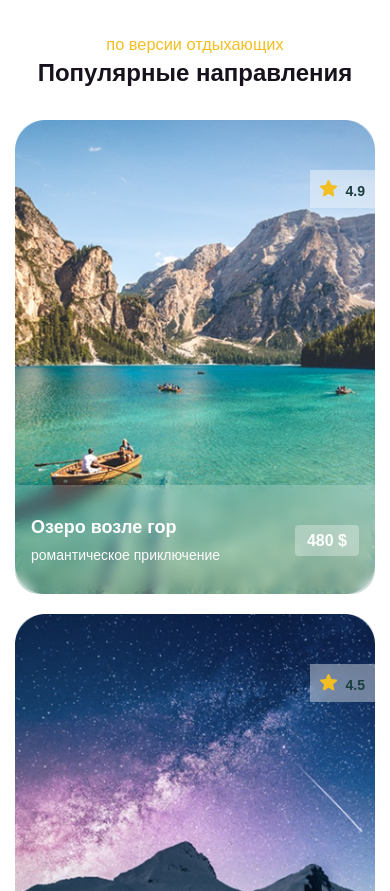
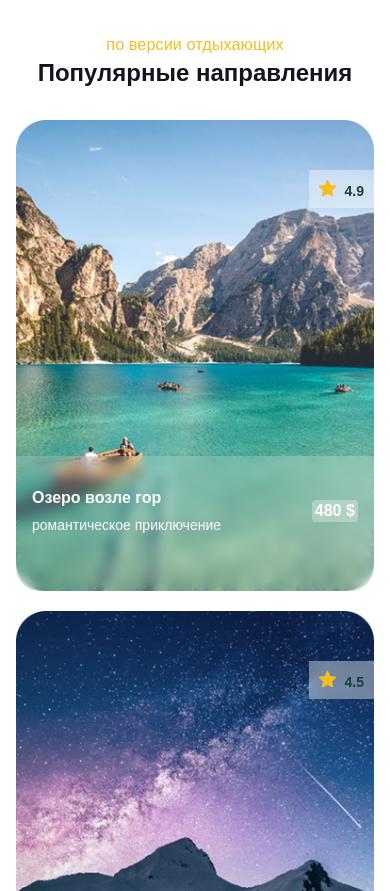
Before and after one commit to VladimirGene/rumtibet, a website built with Vite: page index.html in a window 390 px wide. Shown: the part 2340-3231 px from the top of the page. Built offline with nearby package versions, Linux system fonts and the light colour scheme.

Commit message:
correct adaptive

```diff
--- a/src/styles/section/_tour.scss
+++ b/src/styles/section/_tour.scss
@@ -13,6 +13,7 @@
 
 	&__title {
 		padding-bottom: 3.125rem;
+		text-align: center;
 
 		@media (max-width: 576px) {
 			padding-bottom: 2rem;
@@ -49,11 +50,13 @@
 	cursor: pointer;
 
 	@media (max-width: 992px) {
-		min-width: calc(100vw - 18.75rem);
+		max-width: calc(100vw - 12.5rem);
+		width: 100%;
 	}
 
 	@media (max-width: 768px) {
-		min-width: calc(100vw - 12.75rem);
+		max-width: calc(100vw - 2rem);
+		width: 100%;
 	}
 
 	&:hover {
@@ -64,6 +67,9 @@
 			@media (max-width: 576px) {
 				border-radius: 1.5rem;
 			}
+		}
+		.card__text {
+			opacity: 1;
 		}
 	}
 
@@ -108,21 +114,7 @@
 		left: 0;
 		right: 0;
 		bottom: 0;
-
-		top: 78%;
-
-		@media (max-width: 992px) {
-			top: 86%;
-		}
-
-		@media (max-width: 768px) {
-			top: 85%;
-		}
-
-		@media (max-width: 576px) {
-			top: 77%;
-		}
-
+		 top: calc(80% - (100vw - 992px) * 0.05);
 		border-bottom-right-radius: 2rem;
 		border-bottom-left-radius: 2rem;
 		backdrop-filter: blur(6px);
@@ -133,10 +125,15 @@
 		z-index: 4;
 		transition: all 0.4s ease-in-out;
 
+
+
+
+
 		@media (max-width: 576px) {
+			top: calc(65% - (100vw - 992px) * 0.05);
 			padding: 2rem 1rem;
 			border-bottom-right-radius: 1.5rem;
-			border-bottom-left-radius: 1.5rem;
+		border-bottom-left-radius: 1.5rem;
 		}
 	}
 
@@ -144,6 +141,13 @@
 		display: flex;
 		justify-content: space-between;
 		align-items: center;
+
+		&-text {
+
+			@media (max-width: 576px) {
+				max-width: 12rem;
+			}
+		}
 	}
 
 	&__title {
@@ -154,6 +158,9 @@
 		padding-bottom: 0.5rem;
 		@media (max-width: 768px) {
 			font-size: 1.125rem;
+		}
+		@media (max-width: 576px) {
+			font-size: 1rem;
 		}
 	}
 
@@ -173,7 +180,7 @@
 		background: rgba(255, 255, 255, 0.3);
 
 		@media (max-width: 576px) {
-			padding: 0.375rem 0.75rem;
+			padding: 0.1rem 0.2rem;
 			font-size: 1rem;
 		}
 	}
@@ -185,6 +192,8 @@
 		line-height: 150%;
 		color: var(--primary-color);
 		padding-bottom: 3.75rem;
+		opacity: 0;
+
 
 		@media (max-width: 576px) {
 			padding-block: 2rem;
```
